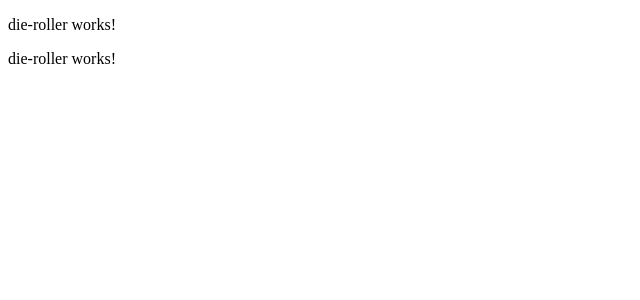
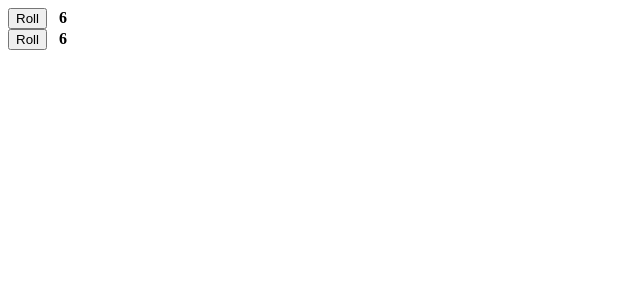
Before and after one commit to tpetts/dice-roller, an Angular app: page / in a window 1280 px wide. Shown: the top 300 px of the page, without its empty margins (0-640 px from the left). Built offline with nearby package versions, Linux system fonts and the light colour scheme.

Commit message:
Mockup of dice-roller behavior
Mocking up what I want the dice-roller app to look like

```diff
--- a/src/app/die-roller/die-roller.component.html
+++ b/src/app/die-roller/die-roller.component.html
@@ -1 +1,9 @@
-<p>die-roller works!</p>
+<div>
+    <button>
+        Roll
+    </button>
+    &nbsp;
+    <b>
+        6
+    </b>
+</div>
```
